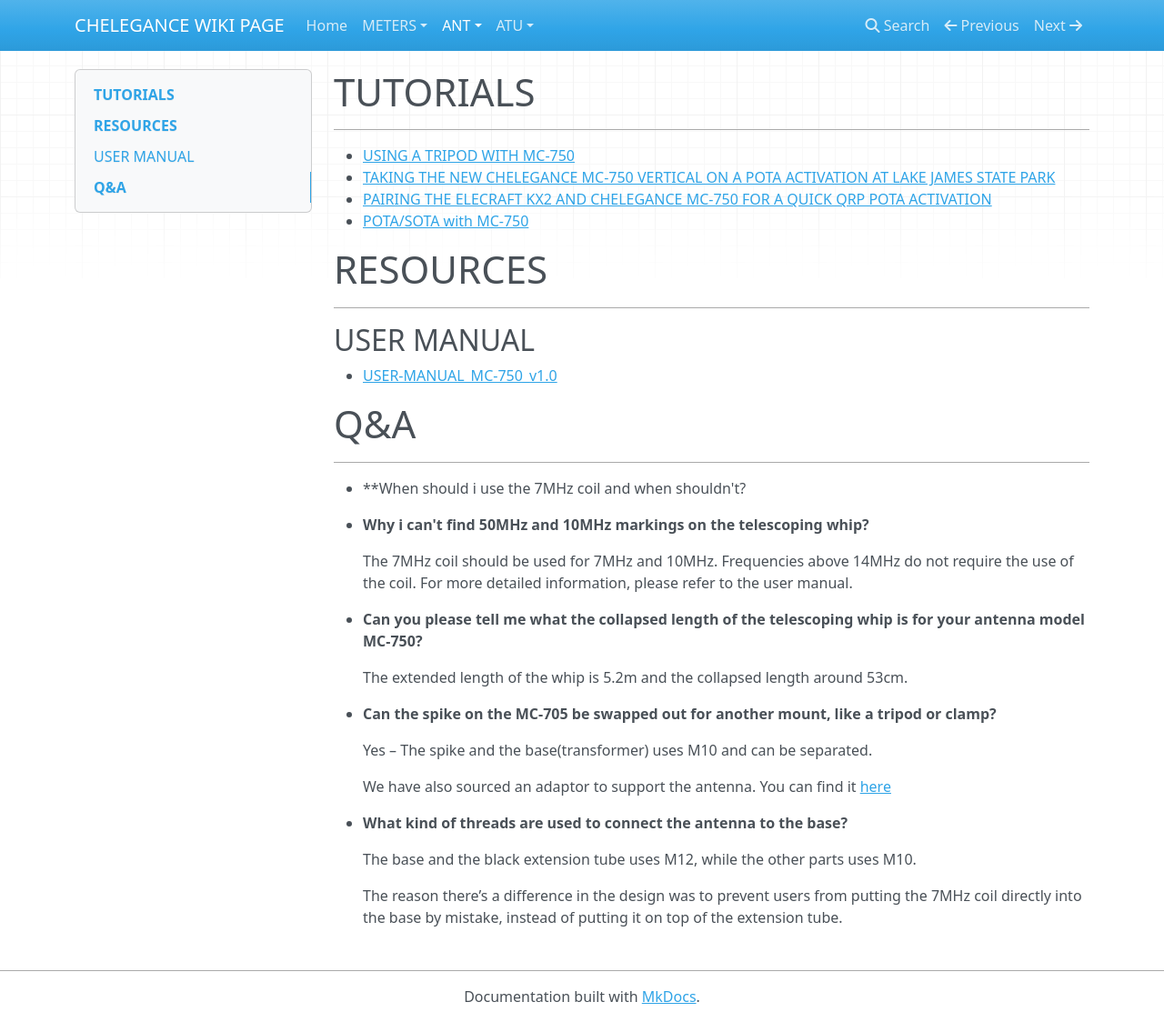
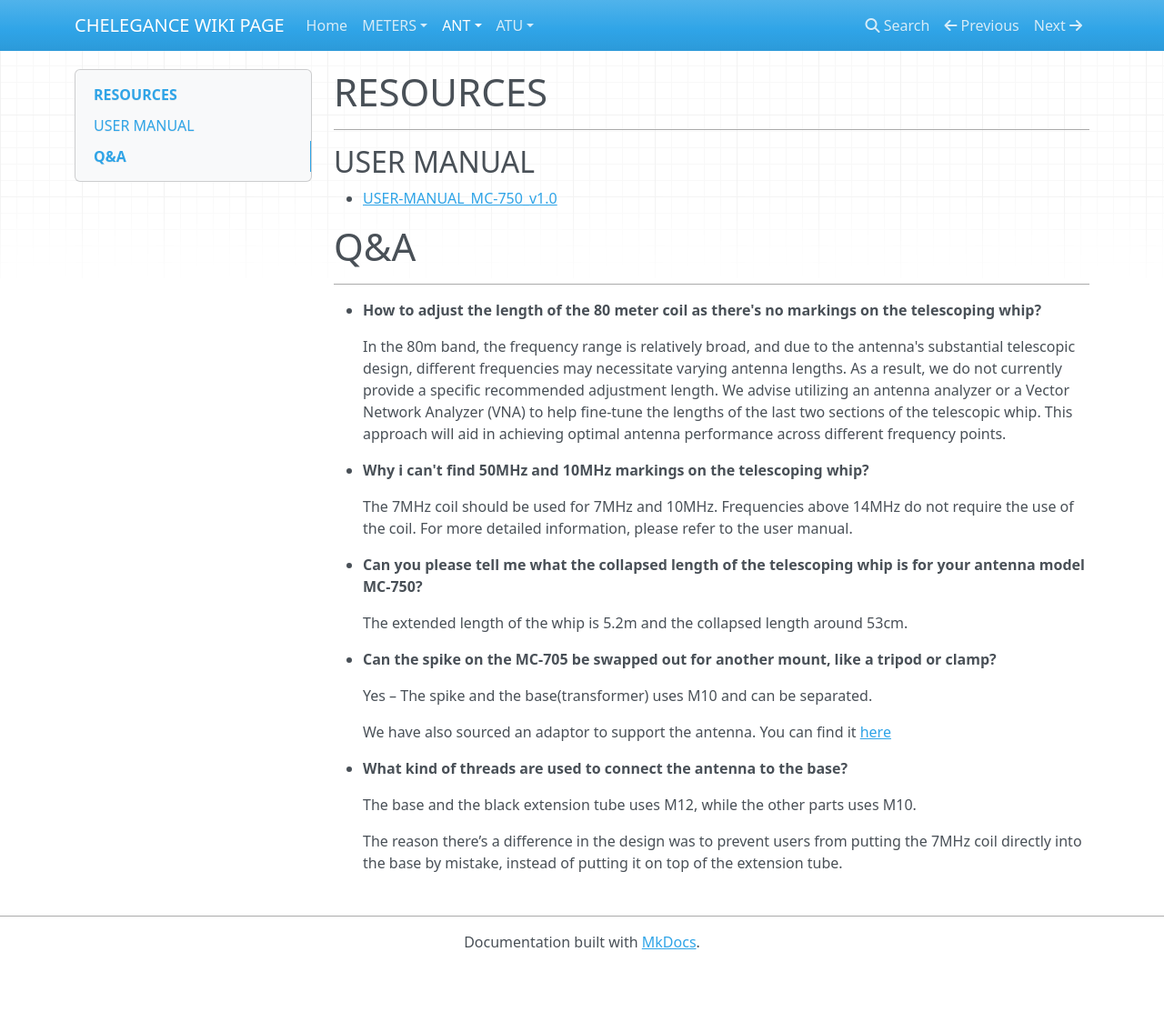
Before and after one commit to CHELEGANCE/WIKI, an MkDocs documentation site: the page built from docs/ANT/MC-750/MC-750.md, in a window 1280 px wide and 1124 px high. Shown: the whole window at 91% size. Built offline with MkDocs 1.6.1, drawn with Linux system fonts in a browser that asks for light colours; nearby versions of some CDN libraries.

Commit message:
update 80 meter coil FAQ

```diff
--- a/docs/ANT/MC-750/MC-750.md
+++ b/docs/ANT/MC-750/MC-750.md
@@ -1,10 +1,3 @@
-
-# TUTORIALS
----
-* [USING A TRIPOD WITH MC-750](https://www.youtube.com/watch?v=_aIkzSx7-eo)
-* [TAKING THE NEW CHELEGANCE MC-750 VERTICAL ON A POTA ACTIVATION AT LAKE JAMES STATE PARK](https://qrper.com/2022/12/taking-the-new-chelegance-mc-750-vertical-on-a-pota-activation-at-lake-james-state-park/)
-* [PAIRING THE ELECRAFT KX2 AND CHELEGANCE MC-750 FOR A QUICK QRP POTA ACTIVATION](https://qrper.com/2022/12/pairing-the-elecraft-kx2-and-chelegance-mc-750-for-a-quick-qrp-pota-activation/)
-* [POTA/SOTA with MC-750](https://www.youtube.com/watch?v=KcVtL1oiwAM)
 
 # RESOURCES
 ---
@@ -14,7 +7,9 @@
 # Q&A
 ---
 
-* **When should i use the 7MHz coil and when shouldn't?
+* **How to adjust the length of the 80 meter coil as there's no markings on the telescoping whip?**
+
+    In the 80m band, the frequency range is relatively broad, and due to the antenna's substantial telescopic design, different frequencies may necessitate varying antenna lengths. As a result, we do not currently provide a specific recommended adjustment length. We advise utilizing an antenna analyzer or a Vector Network Analyzer (VNA) to help fine-tune the lengths of the last two sections of the telescopic whip. This approach will aid in achieving optimal antenna performance across different frequency points.
 
 * **Why i can't find 50MHz and 10MHz markings on the telescoping whip?**
 
```
